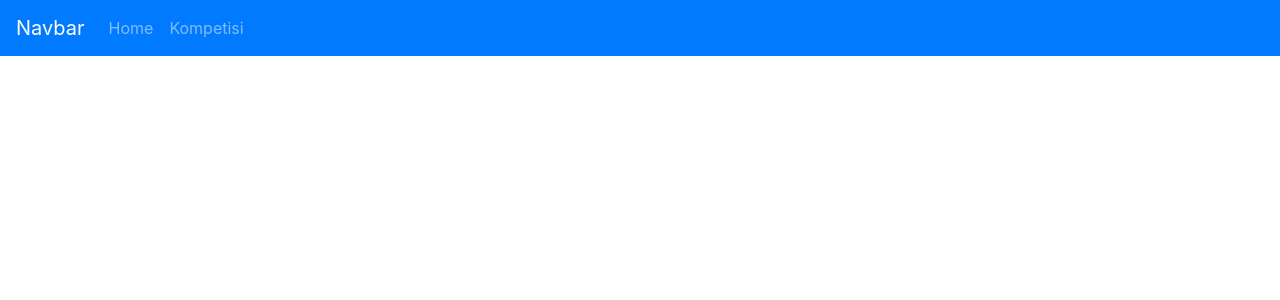
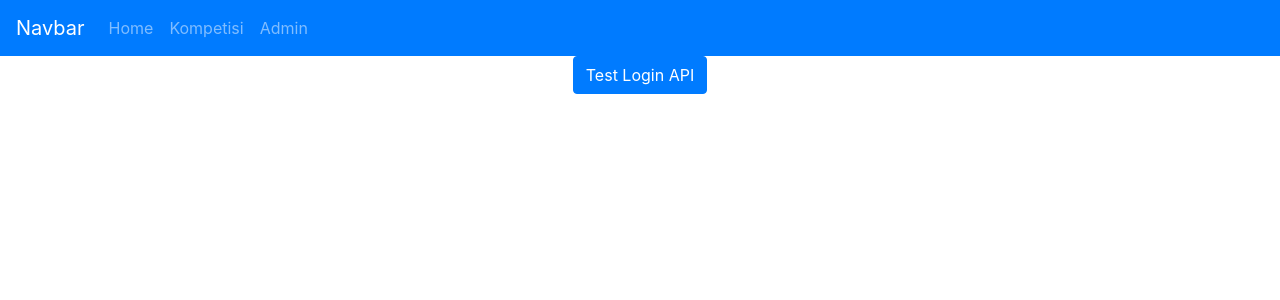
Before and after one commit to CermetFTI/front-end, a React (Create React App) app in the folder cermet-fronted/: page /admin in a window 1280 px wide. Shown: the top 300 px of the page. Built offline with nearby package versions, Linux system fonts and the light colour scheme.

Commit message:
test api and add admin page

```diff
--- a/cermet-fronted/package.json
+++ b/cermet-fronted/package.json
@@ -6,7 +6,9 @@
     "@testing-library/jest-dom": "^5.11.10",
     "@testing-library/react": "^11.2.6",
     "@testing-library/user-event": "^12.8.3",
+    "axios": "^0.21.1",
     "bootstrap": "^4.6.0",
+    "js-cookie": "^2.2.1",
     "react": "^17.0.2",
     "react-bootstrap": "^1.5.2",
     "react-dom": "^17.0.2",
--- a/cermet-fronted/src/App.js
+++ b/cermet-fronted/src/App.js
@@ -1,9 +1,10 @@
 import './App.css';
 import Home from './pages/Home';
 import Kompetisi from './pages/Kompetisi';
+import Admin from './pages/Admin';
 import Navbar from './components/NavbarComp'
 import {BrowserRouter as Router, Route, Switch } from 'react-router-dom';
-
+import PrivateRoute from './privateRoute';
 
 
 function App() {
@@ -19,6 +20,8 @@ function App() {
             <Route path='/kompetisi'>
               <Kompetisi />
             </Route>
+            <Route exact path="/admin" component={Admin}/>
+            <PrivateRoute exact path="/admin/dashboard" component={Admin}/>
           </Switch>
         </div>
       </div>
--- a/cermet-fronted/src/components/NavbarComp.jsx
+++ b/cermet-fronted/src/components/NavbarComp.jsx
@@ -11,6 +11,7 @@ function NavbarComp() {
             <Nav className="mr-auto">
             <Nav.Link href="./">Home</Nav.Link>
             <Nav.Link href="./kompetisi">Kompetisi</Nav.Link>
+            <Nav.Link href="./admin">Admin</Nav.Link>
             </Nav>
         </Navbar>
         </div>
--- /dev/null
+++ b/cermet-fronted/src/pages/Admin.jsx
@@ -0,0 +1,20 @@
+import React from 'react'
+import { Button } from 'react-bootstrap';
+import axios from 'axios';
+
+const Admin = () => {
+    return (
+        <div>
+             <Button variant="primary" onClick={()=>{
+                 axios.get('http://localhost:5000/events/17',{
+                     username:'mazaya',
+                     password:'password'
+                 })
+                 .then(x=>alert(x.data.msg))
+                 .catch(e=>alert(e))
+             }}>Test Login API</Button>{' '}
+        </div>
+    )
+}
+
+export default Admin
--- /dev/null
+++ b/cermet-fronted/src/privateRoute.jsx
@@ -0,0 +1,21 @@
+import React from 'react'
+import {Redirect, Route} from "react-router-dom";
+import Cookie from 'js-cookie';
+
+const PrivateRoute = ({component:Component,...rest}) => {
+    return (
+        <Route {...rest}
+        render={props =>
+            Cookie.get('connect.sid') ?
+                <Component {...props} />
+                :
+                <Redirect to={{
+                    pathname: "/admin",
+                    state: {from:props.location}
+                }}/>
+            }
+            />
+            )
+}
+
+export default PrivateRoute
```
Also changed, not shown: cermet-fronted/src/pages/AdminDashboard.jsx (added, +11 -0 lines), 1 other file (tests, documents, lock files or other folders).
